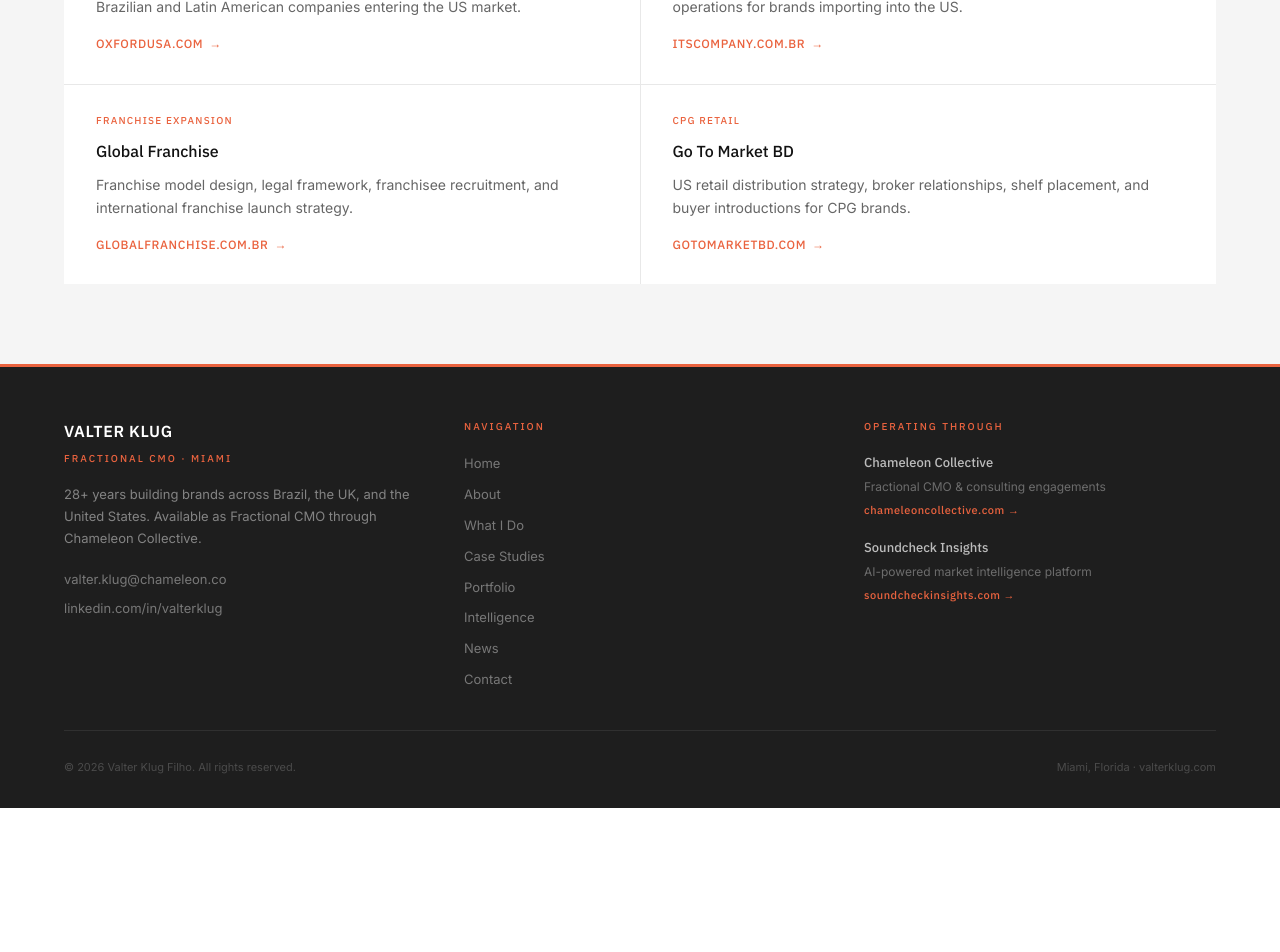
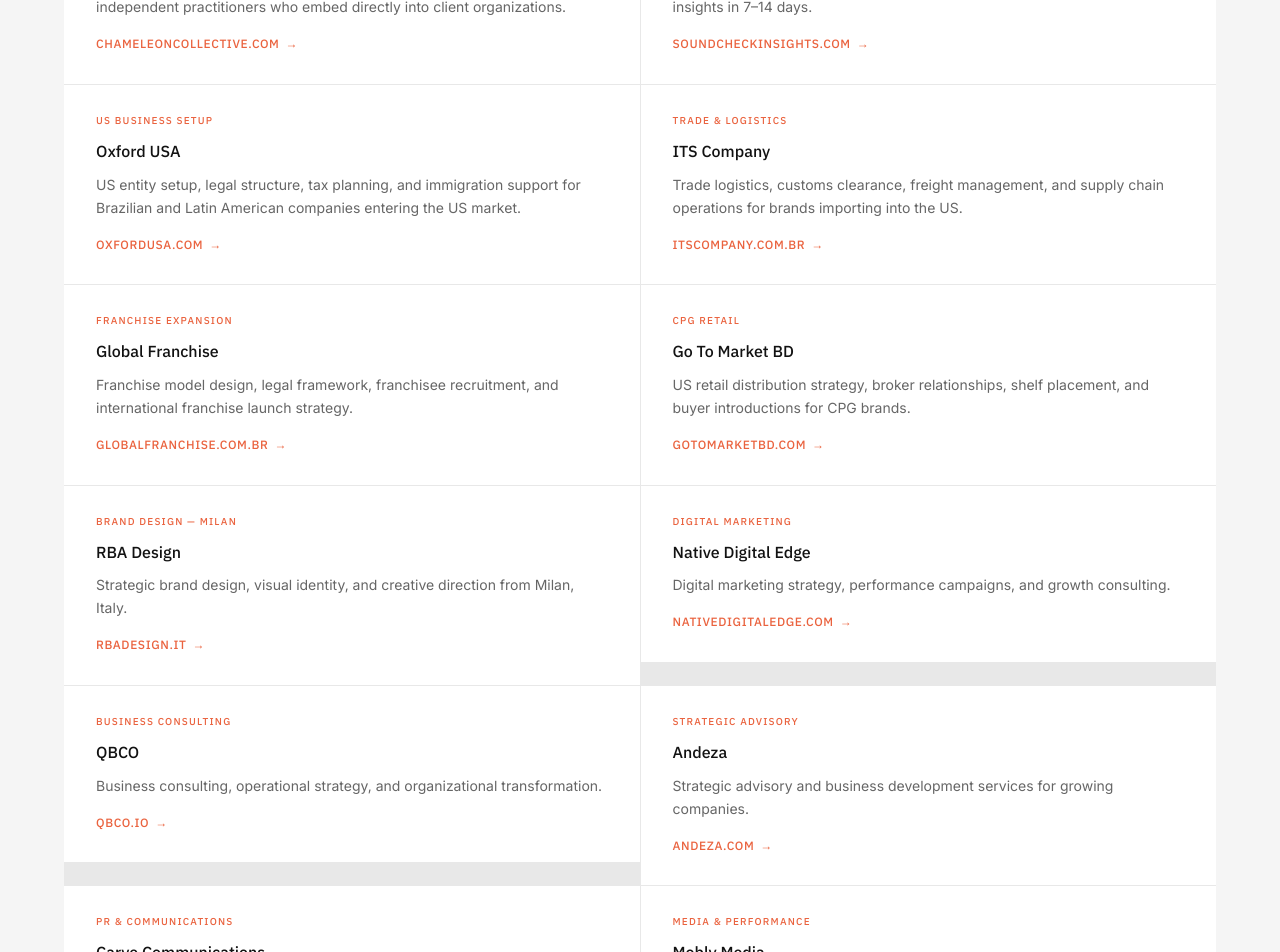
Before and after one commit to valterklug/valterklug-website, a React (Vite) app: page /contact in a window 1280 px wide. Shown: the part 1740-2692 px from the top of the page. Before the commit the page ends 2548 px from the top, so only its background shows below. Built offline with nearby package versions, Linux system fonts and the light colour scheme.

Commit message:
contact update partners

```diff
--- a/src/pages/Contact.jsx
+++ b/src/pages/Contact.jsx
@@ -19,10 +19,18 @@
 ]
 
 const PARTNERS = [
-  { name:'Oxford USA — Fast Track', desc:'US entity setup, legal structure, tax planning, and immigration support for Brazilian and Latin American companies entering the US market.', url:'oxfordusa.com', cat:'US Business Setup' },
+  { name:'Chameleon Collective', desc:'Fractional CMO and consulting engagements. An elite collective of independent practitioners who embed directly into client organizations.', url:'chameleoncollective.com', cat:'Fractional Leadership' },
+  { name:'Soundcheck Insights', desc:'AI-powered market intelligence platform delivering actionable growth insights in 7–14 days.', url:'soundcheckinsights.com', cat:'Market Intelligence' },
+  { name:'Oxford USA', desc:'US entity setup, legal structure, tax planning, and immigration support for Brazilian and Latin American companies entering the US market.', url:'oxfordusa.com', cat:'US Business Setup' },
   { name:'ITS Company', desc:'Trade logistics, customs clearance, freight management, and supply chain operations for brands importing into the US.', url:'itscompany.com.br', cat:'Trade & Logistics' },
   { name:'Global Franchise', desc:'Franchise model design, legal framework, franchisee recruitment, and international franchise launch strategy.', url:'globalfranchise.com.br', cat:'Franchise Expansion' },
   { name:'Go To Market BD', desc:'US retail distribution strategy, broker relationships, shelf placement, and buyer introductions for CPG brands.', url:'gotomarketbd.com', cat:'CPG Retail' },
+  { name:'RBA Design', desc:'Strategic brand design, visual identity, and creative direction from Milan, Italy.', url:'rbadesign.it', cat:'Brand Design — Milan' },
+  { name:'Native Digital Edge', desc:'Digital marketing strategy, performance campaigns, and growth consulting.', url:'nativedigitaledge.com', cat:'Digital Marketing' },
+  { name:'QBCO', desc:'Business consulting, operational strategy, and organizational transformation.', url:'qbco.io', cat:'Business Consulting' },
+  { name:'Andeza', desc:'Strategic advisory and business development services for growing companies.', url:'andeza.com', cat:'Strategic Advisory' },
+  { name:'Carve Communications', desc:'Public relations, media strategy, and communications consulting.', url:'carvecomms.com', cat:'PR & Communications' },
+  { name:'Mobly Media', desc:'Media buying, paid social, and performance marketing for brands scaling in digital channels.', url:'moblymedia.com', cat:'Media & Performance' },
 ]
 
 export default function Contact() {
```
